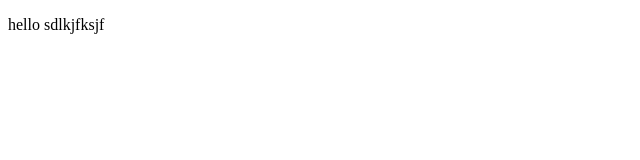
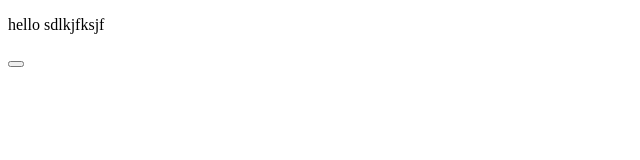
Before and after one commit to antoinegilles/projetCorentin, a plain HTML site: page index.html in a window 1280 px wide. Shown: the full height of the page, 0-640 px from the left. Drawn offline with Linux system fonts and the light colour scheme.

Commit message:
ajout du boutton ok

```diff
--- a/index.html
+++ b/index.html
@@ -4,5 +4,6 @@
 </head>
 <body>
 <p> hello sdlkjfksjf</p>
+<button value="ok"></button>
 </body>
 </html>
```
